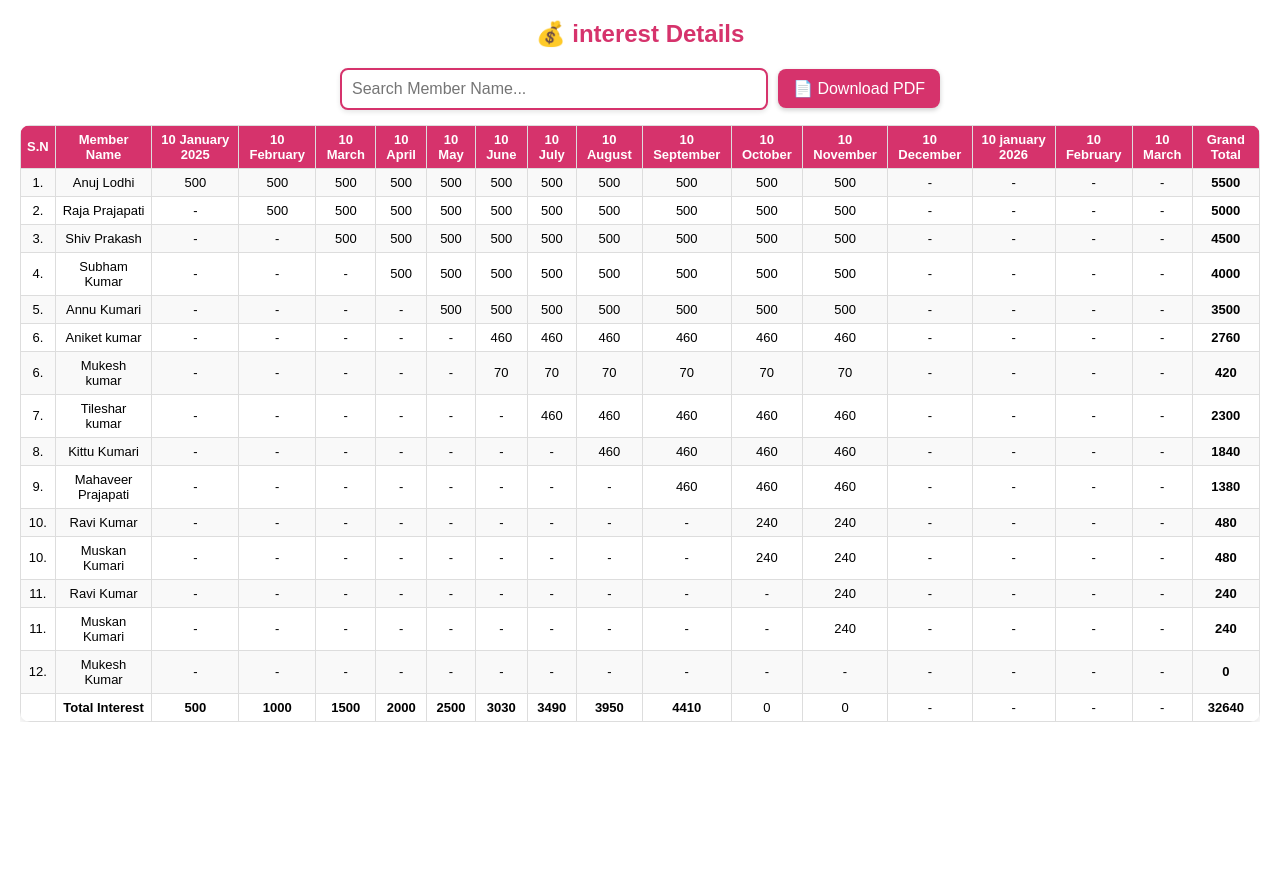
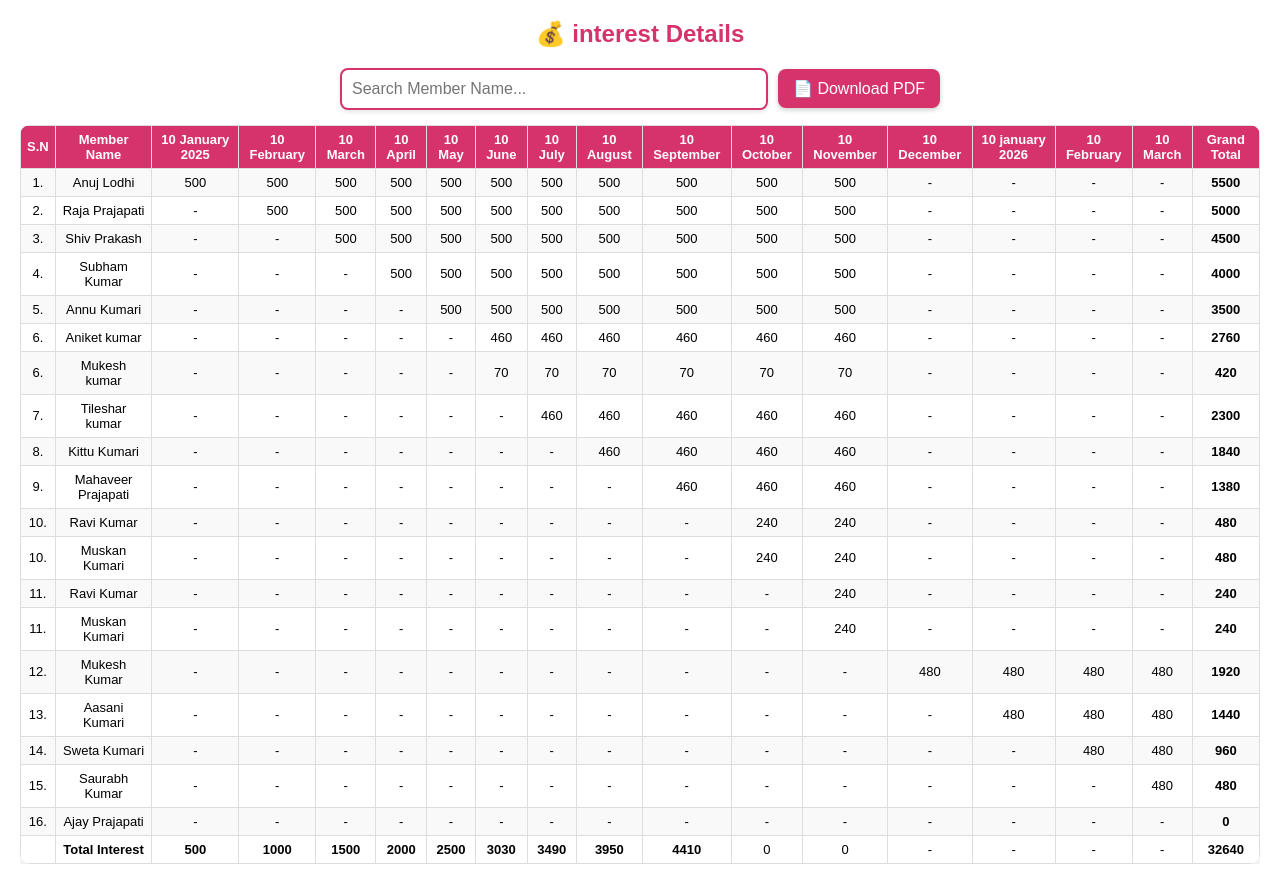
Before and after one commit to RajaPrjapati/Committee, a plain HTML site: page Interest.html in a window 1280 px wide. Before the commit the page ends 800 px from the top, so only its background shows below. Drawn offline with nearby package versions, Linux system fonts and the light colour scheme.

Commit message:
Update Interest.html

```diff
--- a/Interest.html
+++ b/Interest.html
@@ -468,15 +468,99 @@
           <td>-</td>
           <td>-</td>
           <td>-</td>
+          <td>480</td>
+          <td>480</td>
+          <td>480</td>
+          <td>480</td>
+          <!--<td></td> -->
+            <td><b>1920</b></td>
+        </tr>
+
+      <tr>
+          <td>13.</td>
+          <td>Aasani Kumari</td>
+          <td>-</td>
+          <td>-</td>
+          <td>-</td>
+          <td>-</td>
+          <td>-</td>
+          <td>-</td>
+          <td>-</td>
+          <td>-</td>
+          <td>-</td>
+          <td>-</td>
+          <td>-</td>
+          <td>-</td>
+          <td>480</td>
+          <td>480</td>
+          <td>480</td>
+          <!--<td></td> -->
+          <td><b>1440</b></td>
+        </tr>
+
+       <tr>
+          <td>14.</td>
+          <td>Sweta Kumari</td>
+          <td>-</td>
+          <td>-</td>
+          <td>-</td>
+          <td>-</td>
+          <td>-</td>
+          <td>-</td>
+          <td>-</td>
+          <td>-</td>
+          <td>-</td>
+          <td>-</td>
+          <td>-</td>
+          <td>-</td>
+          <td>-</td>
+          <td>480</td>
+          <td>480</td>
+          <!--<td></td> -->
+          <td><b>960</b></td>
+        </tr>
+      <tr>
+          <td>15.</td>
+          <td>Saurabh Kumar</td>
+          <td>-</td>
+          <td>-</td>
+          <td>-</td>
+          <td>-</td>
+          <td>-</td>
+          <td>-</td>
+          <td>-</td>
+          <td>-</td>
+          <td>-</td>
+          <td>-</td>
+          <td>-</td>
+          <td>-</td>
+          <td>-</td>
+          <td>-</td>
+          <td>480</td>
+          <!--<td></td> -->
+          <td><b>480</b></td>
+        </tr>
+      <tr>
+          <td>16.</td>
+          <td>Ajay Prajapati</td>
+          <td>-</td>
+          <td>-</td>
+          <td>-</td>
+          <td>-</td>
+          <td>-</td>
+          <td>-</td>
+          <td>-</td>
+          <td>-</td>
+          <td>-</td>
+          <td>-</td>
+          <td>-</td>
           <td>-</td>
           <td>-</td>
           <td>-</td>
           <td>-</td>
           <!--<td></td> -->
-            <td><b>0</b></td>
+          <td><b>0</b></td>
         </tr>
-
-
 
         <tr>
           <td></td>
```
